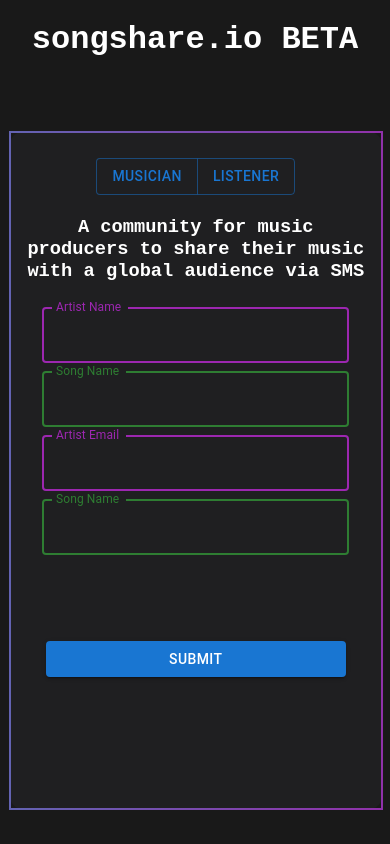
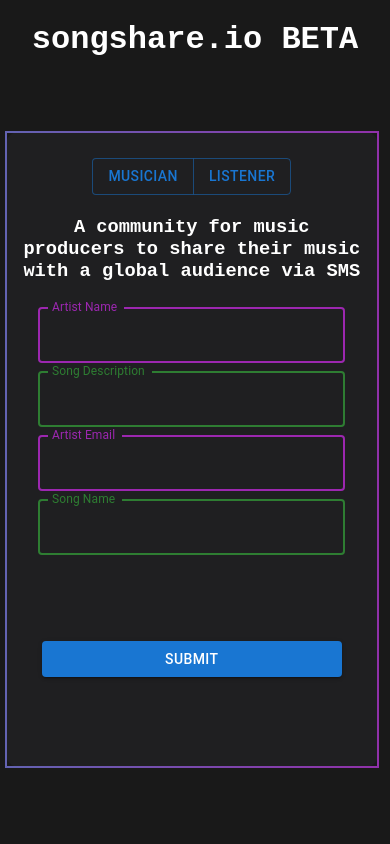
Before and after one commit to airraman/songshare.io, a React (Create React App) app: page / in a window 390 px wide. Built offline with nearby package versions, Linux system fonts and the light colour scheme.

Commit message:
movement

```diff
--- a/src/App.css
+++ b/src/App.css
@@ -108,9 +108,9 @@
   .submissionmain{
     background-color: 	#202023d0;
     width: 95vw;
-    height: 80vh;
+    height: 75vh;
     color: white;
-    margin: -80px 0 0 -89px;
+    margin: -80px 0 0 -93px;
     border: 25px solid;
     border-color: red;
     border-radius: 1em;
--- a/src/SubmissionCard.js
+++ b/src/SubmissionCard.js
@@ -69,7 +69,7 @@ function SubmissionCard(){
                 <div>
                     <Box component="form" sx={{ '& > :not(style)': { m: .5, width: '32ch' }}} noValidate autoComplete="off" >
                         <TextField classname = "test" id="outlined-basic" label="Artist Name" variant="outlined" sx={{ width: '20vw', input: { color: 'white' }}} color="secondary"  border = "1px solid white" focused/>
-                        <TextField id="outlined-basic" label="Song Name" variant="outlined" sx={{ width: '50vw', input: { color: 'white' } }}  color="success" focused />
+                        <TextField id="outlined-basic" label="Song Description" variant="outlined" sx={{ width: '50vw', input: { color: 'white' } }}  color="success" focused />
                         <TextField id="outlined-basic" label="Artist Email" variant="outlined" sx={{ width: '80vw', input: { color: 'white' } }} color="secondary" focused />
                         <TextField id="outlined-basic" label="Song Name" variant="outlined" sx={{ width: '80vw', input: { color: 'white' } }} color="success" focused />
                     </Box>
```
